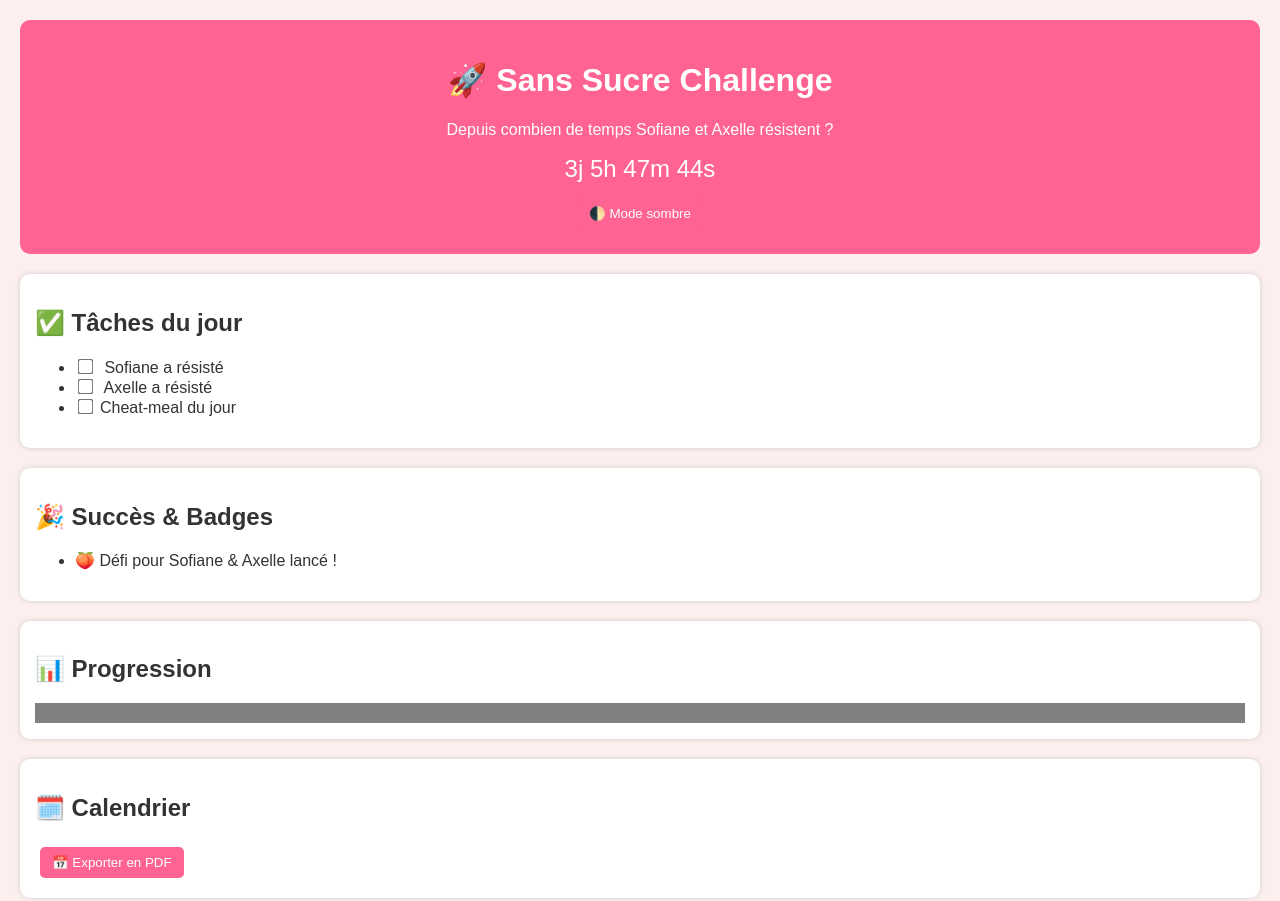
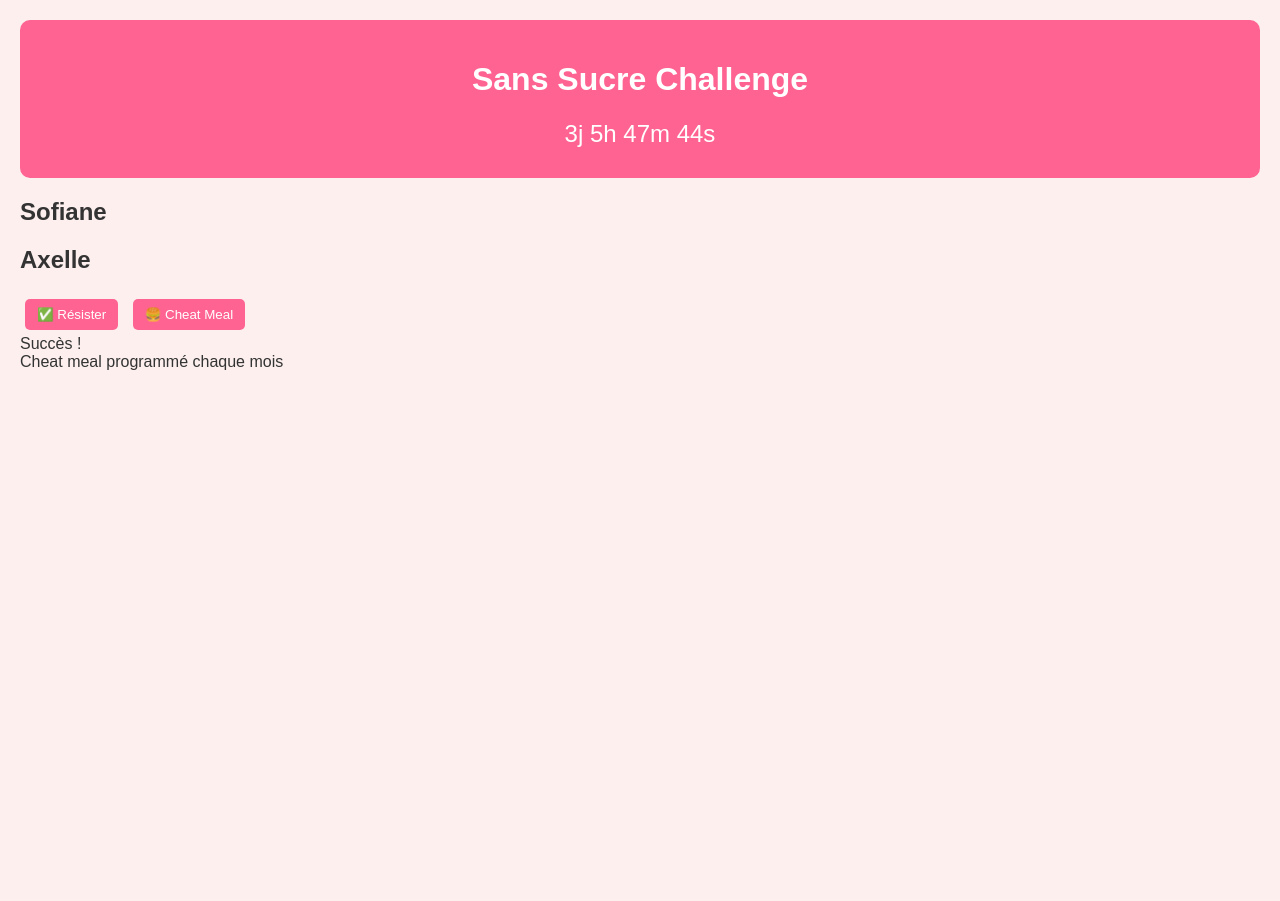
Before and after one commit to SofianeAkirito/sans-sucre-challenge., a plain HTML site: page index.html in a window 1280 px wide. Shown: the top 901 px of the page. After the commit the page ends 800 px from the top, so only its background shows below. Drawn offline with Linux system fonts and the light colour scheme.

Commit message:
Update index.html

```diff
--- a/index.html
+++ b/index.html
@@ -1,45 +1,27 @@
 <!DOCTYPE html>
 <html lang="fr">
 <head>
-  <meta charset="UTF-8">
-  <meta name="viewport" content="width=device-width,initial-scale=1.0">
-  <title>Sans Sucre Challenge – Sofiane & Axelle</title>
-  <link rel="manifest" href="manifest.json">
+  <meta charset="UTF-8"><meta name="viewport" content="width=device-width,initial-scale=1.0">
+  <title>Sans Sucre Challenge</title>
   <link rel="stylesheet" href="style.css">
   <script defer src="script.js"></script>
 </head>
 <body>
-  <header>
-    <h1>🚀 Sans Sucre Challenge</h1>
-    <p>Depuis combien de temps Sofiane et Axelle résistent ?</p>
-    <div id="chrono"></div>
-    <button onclick="toggleDark()">🌓 Mode sombre</button>
-  </header>
-  <main>
-    <section>
-      <h2>✅ Tâches du jour</h2>
-      <ul id="task-list">
-        <li><label><input type="checkbox" id="task-sophie">‍ Sofiane a résisté</label></li>
-        <li><label><input type="checkbox" id="task-axelle">‍ Axelle a résisté</label></li>
-        <li><label><input type="checkbox" id="cheat">Cheat-meal du jour</label></li>
-      </ul>
-    </section>
-    <section>
-      <h2>🎉 Succès & Badges</h2>
-      <ul id="success-list"><li>🍑 Défi pour Sofiane & Axelle lancé !</li></ul>
-    </section>
-    <section>
-      <h2>📊 Progression</h2>
-      <progress id="progress-bar" value="0" max="100"></progress>
-    </section>
-    <section>
-      <h2>🗓️ Calendrier</h2>
-      <div id="calendar"></div>
-      <button onclick="exportToPDF()">📅 Exporter en PDF</button>
-    </section>
-    <footer>
-      <img src="https://i.imgur.com/NU7hRuK.png" alt="Pêche motivante" class="bottom-image">
-    </footer>
-  </main>
+  <div class="app">
+    <header>
+      <h1>Sans Sucre Challenge</h1>
+      <div id="chrono">...</div>
+    </header>
+    <div class="profiles">
+      <div class="profile active" id="sofiane"><h2>Sofiane</h2></div>
+      <div class="profile" id="axelle"><h2>Axelle</h2></div>
+    </div>
+    <div class="buttons">
+      <button id="check-btn">✅ Résister</button>
+      <button id="cheat-btn">🍔 Cheat Meal</button>
+    </div>
+    <div id="success-toast" class="toast">Succès !</div>
+    <footer>Cheat meal programmé chaque mois</footer>
+  </div>
 </body>
 </html>
```
